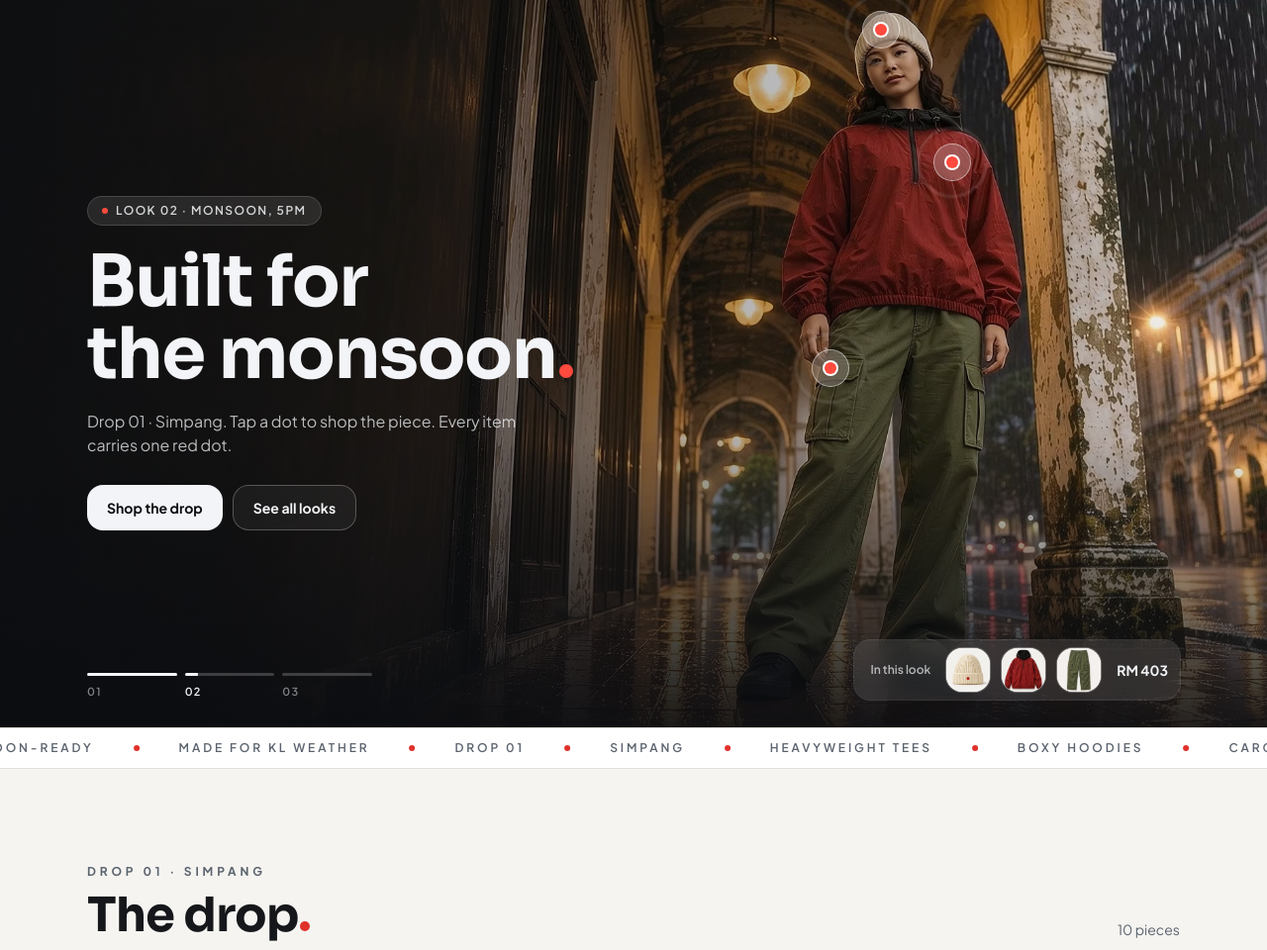
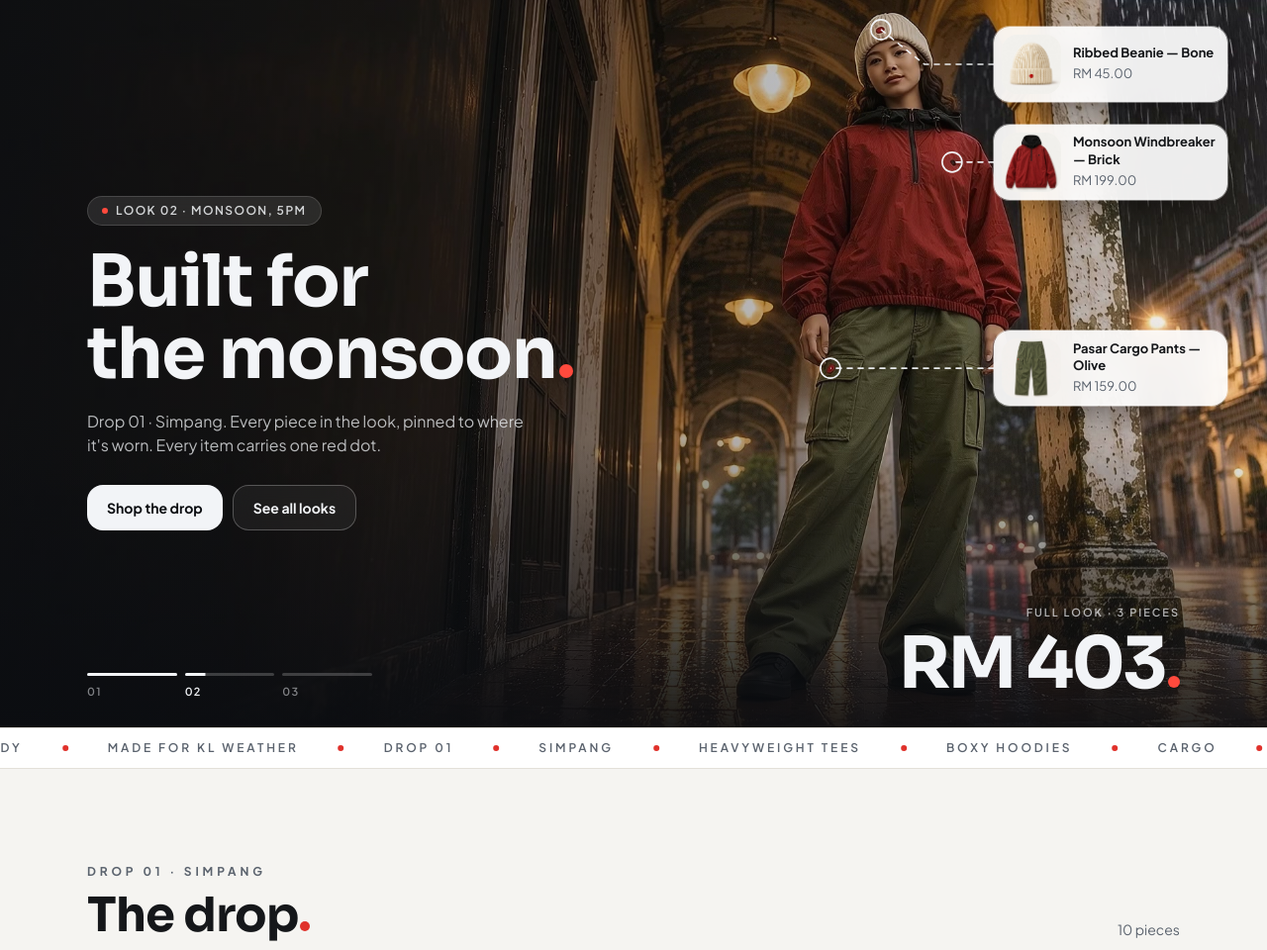
Before and after one commit to ashranhelmi/sitemys-store, a Laravel app: page / in a window 1280 px wide. Shown: the part 65-1025 px from the top of the page at 99% size. Run offline with Laravel 12, Linux system fonts and the light colour scheme; data comes from the database, SQL or seed files in the repository; style sheets or scripts are compiled from the project's sources; some libraries are stand-ins or nearby versions.

Commit message:
Hero: living catalog on wide screens
From 1280px each piece in the look floats beside the model as a card,
with a dashed line drawn from the card to the red dot on the garment
(drawn through a mask so the line stays dashed while it animates), and
the full-look total set large at the bottom. Cards stack without
overlapping, as close to their garment's height as they fit. Narrower
screens keep the tap-dots and the "In this look" strip. Reduced motion
shows everything without animation.

Co-Authored-By: Claude Opus 5.5 <noreply@anthropic.com>
Claude-Session: https://claude.ai/code/session_0129awyWPHS2qt4jPRRY19HV

```diff
--- a/config/store.php
+++ b/config/store.php
@@ -28,7 +28,7 @@ return [
             'video' => 'videos/look-lrt.mp4', 'poster' => 'images/looks/look-lrt.jpg', 'card' => 'images/looks/lowangle-lrt.jpg', 'w' => 1920, 'h' => 1080,
             'pins' => [
                 ['product' => 'dot-6-panel-cap-ink', 'x' => 0.761, 'y' => 0.042],
-                ['product' => 'dot-heavyweight-tee-ink', 'x' => 0.770, 'y' => 0.236],
+                ['product' => 'dot-heavyweight-tee-ink', 'x' => 0.772, 'y' => 0.222],
                 ['product' => 'lrt-coach-jacket-black', 'x' => 0.659, 'y' => 0.352],
                 ['product' => 'pasar-cargo-pants-olive', 'x' => 0.686, 'y' => 0.519],
             ],
--- a/resources/css/app.css
+++ b/resources/css/app.css
@@ -170,3 +170,13 @@
     --sidebar-accent: #1b1f26; --sidebar-accent-foreground: #f2f4f7; --sidebar-border: #232831; --sidebar-ring: #5cc8ff;
     --chart-1: #f2f4f7; --chart-2: #FF4A3D; --chart-3: #98a1ad; --chart-4: #5b636e; --chart-5: #c9ced6;
 }
+
+/* living catalog (hero, desktop) */
+@keyframes catCard { from { opacity: 0; transform: translateX(14px); } to { opacity: 1; transform: none; } }
+@keyframes catLine { from { stroke-dashoffset: 1; opacity: 0; } 10% { opacity: 1; } to { stroke-dashoffset: 0; opacity: 1; } }
+@keyframes catDot { from { opacity: 0; transform: scale(.4); } to { opacity: 1; transform: none; } }
+.cat-card { opacity: 0; animation: catCard .5s cubic-bezier(.2,.7,.2,1) var(--d, 0ms) forwards; }
+.cat-line { stroke-dasharray: 1; stroke-dashoffset: 1; animation: catLine .7s ease-out var(--d, 0ms) forwards; }
+.cat-dot { transform-box: fill-box; transform-origin: center; opacity: 0; animation: catDot .4s ease-out calc(var(--d, 0ms) + 500ms) forwards; }
+.cat-total { animation: catCard .6s ease-out .35s both; }
+@media (prefers-reduced-motion: reduce) { .cat-card, .cat-line, .cat-dot, .cat-total { animation: none; opacity: 1; stroke-dashoffset: 0; } }
--- a/resources/views/shop/index.blade.php
+++ b/resources/views/shop/index.blade.php
@@ -32,7 +32,9 @@
         <div class="absolute inset-0 z-20 pointer-events-none bg-gradient-to-r from-[#0b0d11]/85 via-[#0b0d11]/35 to-transparent"></div>
         <div class="absolute inset-x-0 bottom-0 h-2/5 z-20 pointer-events-none bg-gradient-to-t from-[#0b0d11]/90 to-transparent"></div>
 
-        {{-- hotspots --}}
+        {{-- phones / tablets: tap-dots with a small card --}}
+        <template x-if="!catalog">
+            <div>
             <template x-for="(pin, p) in pins" :key="looks[current].key + p">
                 <div class="absolute z-30 -translate-x-1/2 -translate-y-1/2" :style="`left:${pin.left}px;top:${pin.top}px`" x-show="pin.visible"
                      @mouseenter="open = p" @mouseleave="open = null">
@@ -54,6 +56,25 @@
                 </div>
             </template>
             </div>
+        </template>
+
+        {{-- desktop: living catalog. Each piece floats beside the model; a dashed line runs from its card to the red dot on the garment. --}}
+        <template x-if="catalog">
+            <div class="absolute inset-0 z-30 pointer-events-none" :key="looks[current].key">
+                <div class="absolute inset-0" aria-hidden="true" x-html="linesSvg"></div>
+                <template x-for="(c, i) in cards" :key="looks[current].key + 'c' + i">
+                    <a :href="c.pin.url" class="cat-card pointer-events-auto absolute flex items-center gap-3 w-[236px] rounded-2xl bg-white/92 backdrop-blur-md text-[#15171a] p-2 pr-3 shadow-[0_18px_40px_-18px_rgba(0,0,0,.6)] ring-1 ring-white/40 hover:bg-white transition"
+                       :style="`left:${c.x}px;top:${c.y}px;--d:${i * 110}ms`">
+                        <img :src="c.pin.image" alt="" class="size-[60px] rounded-xl object-cover bg-[#f5f4f1] shrink-0">
+                        <span class="min-w-0">
+                            <span class="block text-[13px] font-bold leading-snug" x-text="c.pin.name"></span>
+                            <span class="block text-[13px] text-[#5b636e] mt-0.5" x-text="`RM ${c.pin.price.toFixed(2)}`"></span>
+                        </span>
+                    </a>
+                </template>
+            </div>
+        </template>
+    </div>
 
     {{-- copy --}}
     <div class="relative z-30 h-full max-w-6xl mx-auto px-4 sm:px-6 flex flex-col justify-end pb-44 sm:pb-40 md:justify-center md:pb-0 pointer-events-none">
@@ -69,7 +90,7 @@
                     </span>
                 </template>
             </h1>
-            <p class="mt-5 text-[15px] sm:text-base text-[#f2f4f7]/75 max-w-md">{{ config('store.collection') }}. Tap a dot to shop the piece. Every item carries one red dot.</p>
+            <p class="mt-5 text-[15px] sm:text-base text-[#f2f4f7]/75 max-w-md">{{ config('store.collection') }}. <span x-show="!catalog">Tap a dot to shop the piece.</span><span x-show="catalog" x-cloak>Every piece in the look, pinned to where it's worn.</span> Every item carries one red dot.</p>
             <div class="mt-7 flex flex-wrap gap-2.5">
                 <a href="#products" class="inline-flex items-center gap-2 rounded-xl bg-[#f2f4f7] text-[#0b0d11] px-5 py-3 text-sm font-bold hover:bg-white transition">Shop the drop</a>
                 <a href="#looks" class="inline-flex items-center gap-2 rounded-xl border border-white/25 bg-white/5 backdrop-blur-md px-5 py-3 text-sm font-bold hover:bg-white/15 transition">See all looks</a>
@@ -90,7 +111,11 @@
                     </button>
                 </template>
             </div>
-            <div class="md:ml-auto flex items-center gap-3 rounded-2xl bg-white/10 backdrop-blur-md ring-1 ring-white/15 p-2 pr-3 overflow-x-auto max-w-full">
+            <div x-show="catalog" class="md:ml-auto text-right" :key="'t' + looks[current].key">
+                <p class="cat-total text-[11px] font-semibold tracking-[0.18em] uppercase text-[#f2f4f7]/70" x-text="`Full look · ${uniquePins.length} pieces`"></p>
+                <p class="cat-total font-display text-6xl xl:text-7xl tracking-[-0.04em] leading-none mt-2">RM <span x-text="looks[current].total.toFixed(0)"></span><span class="inline-block size-[0.16em] rounded-full bg-[#FF4A3D] ml-[0.05em]"></span></p>
+            </div>
+            <div x-show="!catalog" class="md:ml-auto flex items-center gap-3 rounded-2xl bg-white/10 backdrop-blur-md ring-1 ring-white/15 p-2 pr-3 overflow-x-auto max-w-full">
                 <span class="hidden sm:block pl-2 pr-1 text-xs font-semibold text-[#f2f4f7]/70 whitespace-nowrap">In this look</span>
                 <template x-for="(pin, p) in uniquePins" :key="looks[current].key + 'u' + p">
                     <a :href="pin.url" class="shrink-0" :title="pin.name" @mouseenter="open = pins.indexOf(pin)" @mouseleave="open = null">
@@ -106,7 +131,7 @@
 <script>
 function lookHero(looks) {
     return {
-        looks, current: 0, progress: 0, open: null, pins: [], stageW: 0,
+        looks, current: 0, progress: 0, open: null, pins: [], cards: [], linesSvg: '', catalog: false, stageW: 0,
         posX: 0.5, posY: 0.04, reduced: window.matchMedia('(prefers-reduced-motion: reduce)').matches,
         timer: null, started: 0, plays: 0, minSeconds: 7,
         get uniquePins() { const seen = new Set(); return this.pins.filter(p => !seen.has(p.product) && seen.add(p.product)); },
@@ -123,6 +148,32 @@ function lookHero(looks) {
             this.pins = look.pins.map(p => {
                 const left = ox + p.x * dw, top = oy + p.y * dh;
                 return { ...p, left, top, visible: left > 24 && left < cw - 24 && top > 20 && top < maxTop };
+            });
+            this.catalog = cw >= 1280;
+            if (this.catalog) {
+                this.cards = this.layoutCards(cw, ch);
+                // built as a string: Alpine templates don't render inside <svg>
+                const k = this.looks[this.current].key;
+                this.linesSvg = `<svg class="absolute inset-0 w-full h-full overflow-visible">` + this.cards.map((c, i) => {
+                    const d = i * 110 + 150, id = `cm-${k}-${i}`;
+                    return `<g style="--d:${d}ms"><mask id="${id}" maskUnits="userSpaceOnUse" x="0" y="0" width="${cw}" height="${ch}"><path class="cat-line" d="${c.path}" pathLength="1" fill="none" stroke="#fff" stroke-width="6"/></mask>`
+                         + `<path d="${c.path}" mask="url(#${id})" fill="none" stroke="#f2f4f7" stroke-opacity=".95" stroke-width="1.6" stroke-dasharray="5 6" stroke-linecap="round"/>`
+                         + `<circle class="cat-dot" cx="${c.pin.left}" cy="${c.pin.top}" r="10" fill="none" stroke="#f2f4f7" stroke-width="1.6"/></g>`;
+                }).join('') + `</svg>`;
+            } else { this.cards = []; this.linesSvg = ''; }
+        },
+        // Cards stack in a column at the right edge, each as close to its garment's height as it can be
+        // without overlapping; the dashed line runs card → elbow → red dot.
+        layoutCards(cw, ch) {
+            const W = 236, H = 76, gap = 14, top = 28, bottom = ch - 190, x = cw - W - 40;
+            const pins = this.pins.filter(p => p.left > 0 && p.left < x - 20).sort((a, b) => a.top - b.top);
+            let ys = pins.map(p => Math.min(Math.max(p.top - H / 2, top), bottom - H));
+            for (let i = 1; i < ys.length; i++) ys[i] = Math.max(ys[i], ys[i - 1] + H + gap);
+            const over = ys.length ? ys[ys.length - 1] + H - bottom : 0;
+            if (over > 0) ys = ys.map(y => Math.max(top, y - over));
+            return pins.map((pin, i) => {
+                const y = ys[i], cy = y + H / 2, knee = Math.max(pin.left + 40, x - 70);
+                return { pin, x, y, path: `M ${x} ${cy} L ${knee} ${cy} L ${pin.left} ${pin.top}` };
             });
         },
         video() { return this.$root.querySelector(`video[data-look="${this.current}"]`); },
```
Lines whose indentation alone changed are shown as unchanged.
